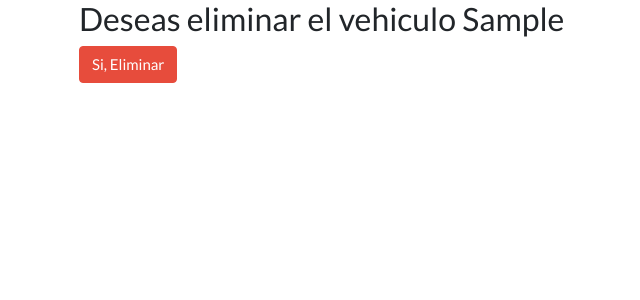
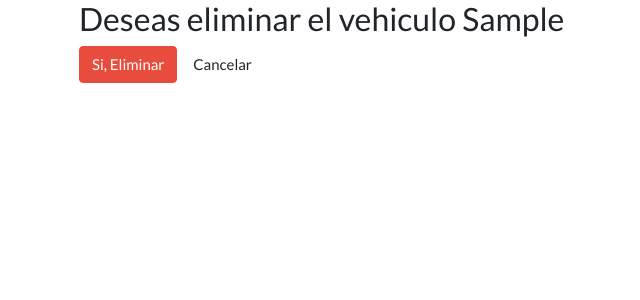
Before and after one commit to Tekorita/jdmclasic, a Django app: template templates/auto/auto_delete.html in a window 1280 px wide. Shown: the top 300 px of the page, without its empty margins (6-646 px from the left). Run offline with Django 3.2, Linux system fonts and the light colour scheme; the template is opened without the code that fills it: values that come from a table or form of the project are taken from there, others are empty; tables that the repository leaves empty hold one stand-in row (values such as "Sample post"); parts of the project's set-up code (start-up, migrations or seed data) failed here and were passed over; some libraries are stand-ins or nearby versions.

Commit message:
correccion en vista de delete de auto

```diff
--- a/templates/auto/auto_delete.html
+++ b/templates/auto/auto_delete.html
@@ -4,5 +4,6 @@
     {% csrf_token %}
     <h3>Deseas eliminar el vehiculo {{ object.modelo }}</h3>
     <button class="btn btn-danger" type="submit">Si, Eliminar</button>
-
+    <button class="btn btn-default" href="{% url 'auto_listar' %}" >Cancelar</button>
+</form>
 {% endblock %}
```
